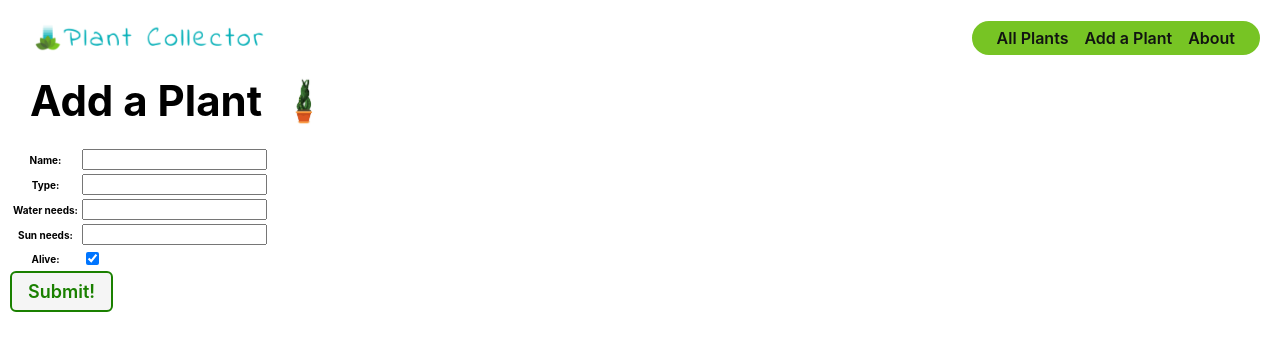
After one commit to eunicey/plant-collector, a Django app: page /plants/create/ in a window 1280 px wide. The commit adds this page. Shown: the top 351 px of the page. Run offline with Django 4.2, Linux system fonts and the light colour scheme.

Commit message:
Build plant_form.html

```diff
--- a/main_app/templates/base.html
+++ b/main_app/templates/base.html
@@ -30,6 +30,7 @@
     <nav>
       <ul>
         <li><a href="{% url 'plant-index' %}">All Plants</a></li>
+        <li><a href="{% url 'plant-create' %}">Add a Plant</a></li>
         <li><a href="{% url 'about' %}">About</a></li>
       </ul>
     </nav>
--- /dev/null
+++ b/main_app/templates/main_app/plant_form.html
@@ -0,0 +1,23 @@
+{% extends 'base.html' %}
+{% load static %}
+
+{% block head %}
+<link rel="stylesheet" type="text/css" href="{% static 'css/form.css' %}"/>
+{% endblock %}
+
+{% block content %}
+
+<div class="page-header">
+  <h1>Add a Plant</h1>
+  <img src="{% static 'images/plant1.jpg' %}" alt="A plant"/>
+</div>
+
+<form action="" method="post" class="form-container">
+  {% csrf_token %}
+  <table>
+    {{ form.as_table }}
+  </table>
+  <button type="submit" class="btn submit">Submit!</button>
+</form>
+
+{% endblock %}
--- a/main_app/urls.py
+++ b/main_app/urls.py
@@ -6,4 +6,5 @@ urlpatterns = [
   path('about/', views.about, name='about'),
   path('plants/', views.plant_index, name='plant-index'),
   path('plants/<int:plant_id>/', views.plant_detail, name='plant-detail'),
+  path('plants/create/', views.PlantCreate.as_view(), name='plant-create')
 ]
--- a/main_app/views.py
+++ b/main_app/views.py
@@ -1,4 +1,5 @@
 from django.shortcuts import render
+from django.views.generic.edit import CreateView
 from .models import Plant
 
 # class Plant:  # Note that parens are optional if not inheriting from another class
@@ -30,3 +31,7 @@ def plant_index(request):
 def plant_detail(request, plant_id):
   plant = Plant.objects.get(id=plant_id)
   return render(request, 'plants/detail.html', {'plant': plant})
+
+class PlantCreate(CreateView):
+  model = Plant
+  fields = '__all__'
```
Also changed, not shown: main_app/static/css/form.css (added).
